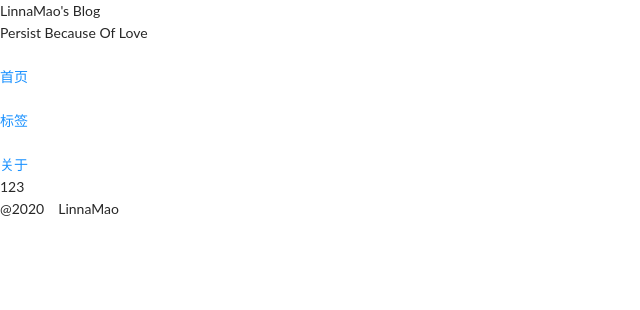
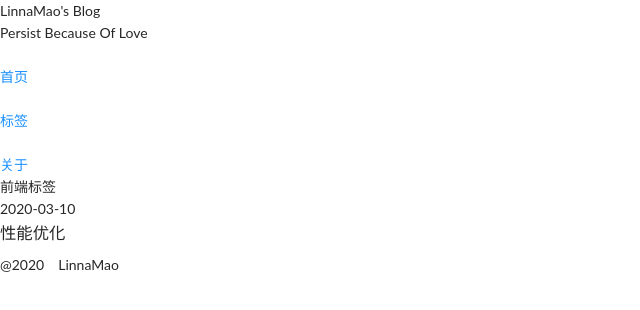
Before and after one commit to linnaMao/react-blog, a React app: page /tag/JavaScript in a window 1280 px wide. Shown: the top 310 px of the page, without its empty margins (0-640 px from the left). Built offline with nearby package versions, Linux system fonts and the light colour scheme.

Commit message:
:sparkles:标签页内容

```diff
--- a/src/component/Nav.js
+++ b/src/component/Nav.js
@@ -1,5 +1,5 @@
 import React from 'react';
-import { Link, Route } from "react-router-dom";
+import { Link } from "react-router-dom";
 import style from './index.scss'
 import IconFont from '../common/iconfont';
 
--- a/src/component/TagDetail.js
+++ b/src/component/TagDetail.js
@@ -1,15 +1,16 @@
 import React from 'react';
-import { Button } from "antd";
 import style from './index.scss'
-import IconFont from '../common/iconfont'
-import articleImg from '../static/metaImg.jpg'
 
 class TagDetail extends React.Component {
   render() {
     return (
-     <div className={style.homeWrap}>
-       <div className={style.cardMeta}>
-         123
+     <div className={style.tagDetailWrap}>
+       <div className={style.tag}>前端标签</div>
+       <div className={style.articleTitle}>
+         <header>
+          <div className={style.time}>2020-03-10</div>
+          <h3 className={style.title}>性能优化</h3>
+         </header>
        </div>
      </div>
     )
--- a/src/component/index.scss
+++ b/src/component/index.scss
@@ -88,6 +88,40 @@
   }
 }
 
+// 标签到列表
+.tagDetailWrap {
+  // text-align: center;
+  margin: 0 auto;
+  width: 900px;
+  border-left: 4px solid #f5f5f5;
+  .tag {
+    padding: 0 10px;
+  }
+  .articleTitle {
+    box-shadow: 0 0 14px #cacbcc;
+    margin: 0 40px;
+    margin-top: 40px;
+    padding: 24px;
+    color: $colorB;
+    font-size: $fontE;
+    header {
+      border-bottom: 1px dashed #ccc;
+      cursor: pointer;
+      .time {
+        display: inline-block;
+        padding-right: 10px;
+        font-size: $fontE;
+      }
+      .title {
+        display: inline-block;
+        font-size: $fontB;
+        font-weight: 500;
+        margin: 0px;
+      }
+    }
+  }
+}
+
 // footer样式
 .footerWrap {
   color: $colorA;
```
